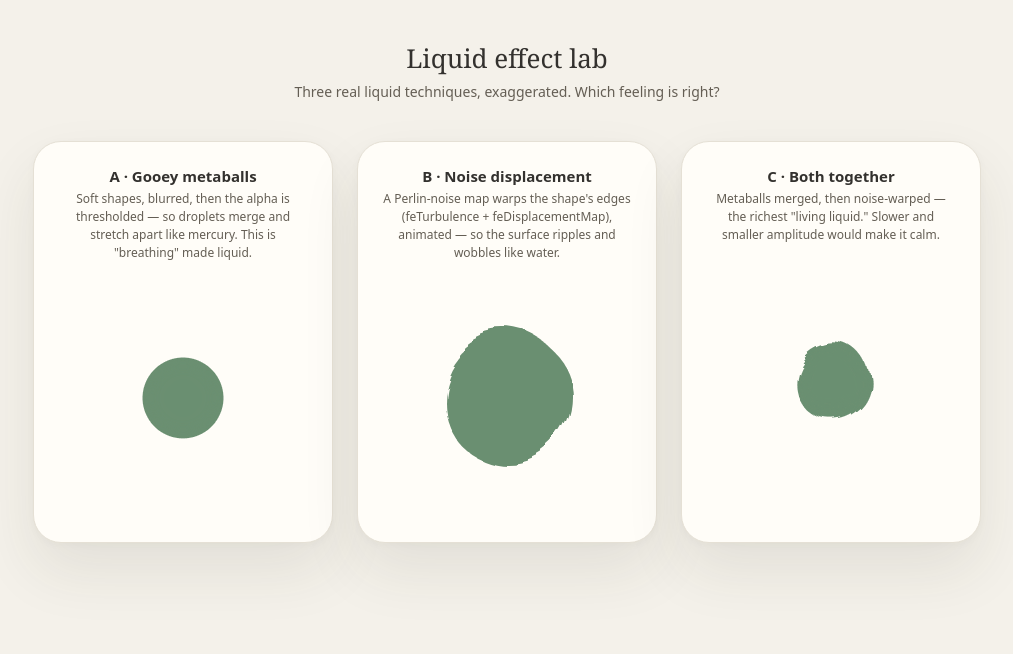
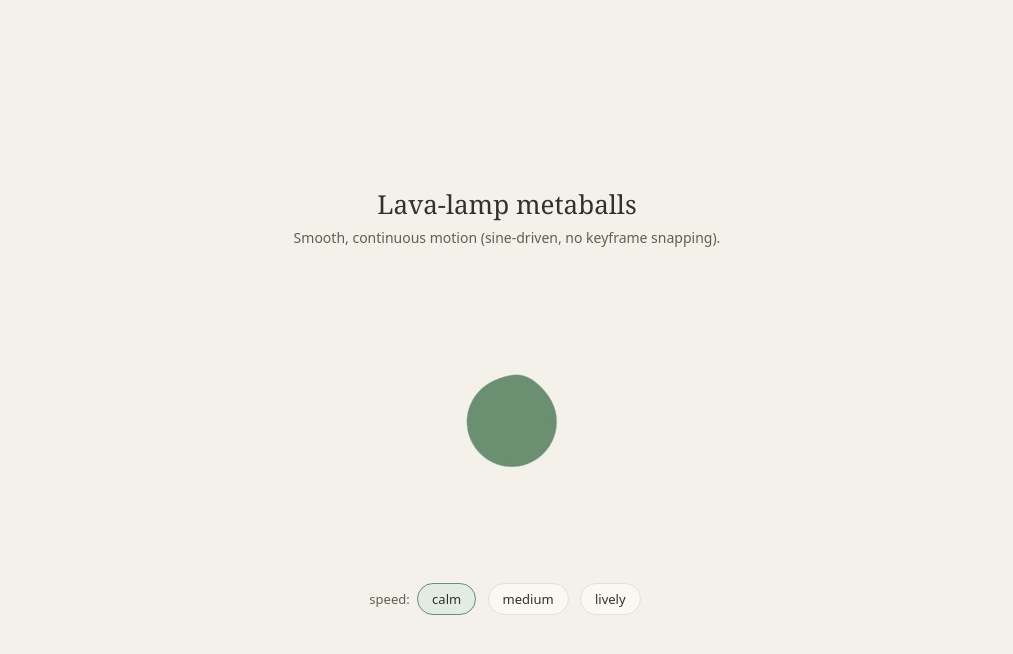
Before and after one commit to nejc-katlab/gentle-focus, a browser extension: page gate/liquid-lab.html in a window 1280 px wide. Shown: the whole page, without its empty margins (133-1146 px from the left). Drawn offline with Linux system fonts and the light colour scheme.

Commit message:
Lava-lamp metaballs: smooth sine-driven rAF motion (no keyframe snapping)
- Rewrite the metaball demo to drive blob positions with summed sine waves in a
  requestAnimationFrame loop; continuous eased motion, vertical lava bias
- Place blobs once synchronously so they render even if rAF is throttled
- Speed control (calm/medium/lively) + reduced-motion static fallback

```diff
--- a/gate/liquid-lab.html
+++ b/gate/liquid-lab.html
@@ -12,111 +12,96 @@
       background: var(--bg);
       color: var(--ink);
       font-family: var(--font);
-      padding: 40px 24px 80px;
+      display: grid;
+      place-items: center;
+      padding: 40px 24px;
     }
-    h1 { font-family: var(--font-serif); font-weight: 500; font-size: 26px; text-align: center; margin: 0 0 6px; }
-    .lede { text-align: center; color: var(--muted); font-size: 14px; margin: 0 0 40px; }
-    .grid { display: flex; flex-wrap: wrap; gap: 24px; justify-content: center; }
-    .cell {
-      width: 300px;
-      background: var(--card);
-      border: 1px solid var(--ring);
-      border-radius: var(--r-lg);
-      padding: 24px;
-      text-align: center;
-      box-shadow: var(--shadow-card);
+    .wrap { text-align: center; }
+    h1 { font-family: var(--font-serif); font-weight: 500; font-size: 26px; margin: 0 0 6px; }
+    .lede { color: var(--muted); font-size: 14px; margin: 0 0 28px; }
+    .orb { display: block; margin: 0 auto; }
+    .blob { fill: var(--accent); }
+    .controls { margin-top: 28px; font-size: 13px; color: var(--muted); }
+    .controls button {
+      font: inherit; color: var(--ink); background: var(--field);
+      border: 1px solid var(--ring); border-radius: 999px;
+      padding: 6px 14px; margin: 0 4px; cursor: pointer;
     }
-    .cell h2 { font-size: 15px; font-weight: 600; margin: 0 0 4px; }
-    .cell p { font-size: 12px; color: var(--muted); margin: 0 0 16px; line-height: 1.5; }
-    .stage { height: 240px; display: grid; place-items: center; }
-    svg { display: block; }
-    .blob { fill: var(--accent); }
-    .goo-svg { filter: none; }
+    .controls button.on { background: var(--accent-soft); border-color: var(--accent); }
   </style>
 </head>
 <body>
-  <h1>Liquid effect lab</h1>
-  <p class="lede">Three real liquid techniques, exaggerated. Which feeling is right?</p>
+  <div class="wrap">
+    <h1>Lava-lamp metaballs</h1>
+    <p class="lede">Smooth, continuous motion (sine-driven, no keyframe snapping).</p>
 
-  <div class="grid">
+    <svg class="orb" width="280" height="280" viewBox="0 0 280 280" aria-hidden="true">
+      <defs>
+        <filter id="goo">
+          <feGaussianBlur in="SourceGraphic" stdDeviation="11" result="blur"/>
+          <feColorMatrix in="blur" mode="matrix" values="1 0 0 0 0  0 1 0 0 0  0 0 1 0 0  0 0 0 20 -10"/>
+        </filter>
+      </defs>
+      <g id="balls" filter="url(#goo)"></g>
+    </svg>
 
-    <div class="cell">
-      <h2>A · Gooey metaballs</h2>
-      <p>Soft shapes, blurred, then the alpha is thresholded — so droplets merge and stretch apart like mercury. This is "breathing" made liquid.</p>
-      <div class="stage">
-        <svg width="220" height="220" viewBox="0 0 220 220" aria-hidden="true">
-          <defs>
-            <filter id="goo">
-              <feGaussianBlur in="SourceGraphic" stdDeviation="9" result="blur"/>
-              <feColorMatrix in="blur" mode="matrix" values="1 0 0 0 0  0 1 0 0 0  0 0 1 0 0  0 0 0 22 -11"/>
-            </filter>
-          </defs>
-          <g filter="url(#goo)">
-            <circle class="blob" cx="110" cy="110" r="42">
-              <animate attributeName="r" values="42;50;42" dur="6s" repeatCount="indefinite"/>
-            </circle>
-            <circle class="blob" cx="110" cy="110" r="22">
-              <animateTransform attributeName="transform" type="translate" values="0 0; 46 -34; -26 44; 0 0" dur="8s" repeatCount="indefinite"/>
-            </circle>
-            <circle class="blob" cx="110" cy="110" r="18">
-              <animateTransform attributeName="transform" type="translate" values="0 0; -50 22; 34 -40; 0 0" dur="10s" repeatCount="indefinite"/>
-            </circle>
-            <circle class="blob" cx="110" cy="110" r="14">
-              <animateTransform attributeName="transform" type="translate" values="0 0; 28 50; -46 -24; 0 0" dur="7.5s" repeatCount="indefinite"/>
-            </circle>
-          </g>
-        </svg>
-      </div>
+    <div class="controls">
+      speed:
+      <button data-speed="0.6" class="on">calm</button>
+      <button data-speed="1">medium</button>
+      <button data-speed="1.6">lively</button>
     </div>
+  </div>
 
-    <div class="cell">
-      <h2>B · Noise displacement</h2>
-      <p>A Perlin-noise map warps the shape's edges (feTurbulence + feDisplacementMap), animated — so the surface ripples and wobbles like water.</p>
-      <div class="stage">
-        <svg width="220" height="220" viewBox="0 0 220 220" aria-hidden="true">
-          <defs>
-            <filter id="liquid" x="-30%" y="-30%" width="160%" height="160%">
-              <feTurbulence type="fractalNoise" baseFrequency="0.014" numOctaves="2" seed="7" result="n">
-                <animate attributeName="baseFrequency" dur="14s" values="0.014;0.026;0.014" repeatCount="indefinite"/>
-              </feTurbulence>
-              <feDisplacementMap in="SourceGraphic" in2="n" scale="34"/>
-            </filter>
-          </defs>
-          <circle class="blob" cx="110" cy="110" r="66" filter="url(#liquid)"/>
-        </svg>
-      </div>
-    </div>
+  <script>
+    const CX = 140, CY = 140
+    // Each blob wanders via two summed sines per axis (incommensurate freqs => organic,
+    // no visible loop), with a gentle radius pulse. Vertical amplitude biased for lava feel.
+    const blobs = [
+      { r: 46, rp: 5,  ax: [8, 5],   ay: [10, 6],  wx: [0.05, 0.08], wy: [0.04, 0.07], px: [0, 2.1], py: [1.0, 3.3], wr: 0.06 },
+      { r: 22, rp: 4,  ax: [22, 10], ay: [40, 16], wx: [0.11, 0.17], wy: [0.08, 0.13], px: [0.5, 4], py: [2, 5.2], wr: 0.12 },
+      { r: 18, rp: 4,  ax: [30, 12], ay: [46, 14], wx: [0.09, 0.15], wy: [0.065, 0.12], px: [3, 1], py: [0.4, 2.6], wr: 0.1 },
+      { r: 14, rp: 3,  ax: [26, 14], ay: [52, 18], wx: [0.13, 0.19], wy: [0.07, 0.11], px: [1.7, 5], py: [4, 0.9], wr: 0.14 }
+    ]
 
-    <div class="cell">
-      <h2>C · Both together</h2>
-      <p>Metaballs merged, then noise-warped — the richest "living liquid." Slower and smaller amplitude would make it calm.</p>
-      <div class="stage">
-        <svg width="220" height="220" viewBox="0 0 220 220" aria-hidden="true">
-          <defs>
-            <filter id="both" x="-30%" y="-30%" width="160%" height="160%">
-              <feGaussianBlur in="SourceGraphic" stdDeviation="8" result="blur"/>
-              <feColorMatrix in="blur" mode="matrix" values="1 0 0 0 0  0 1 0 0 0  0 0 1 0 0  0 0 0 20 -10" result="goo"/>
-              <feTurbulence type="fractalNoise" baseFrequency="0.02" numOctaves="2" seed="4" result="n">
-                <animate attributeName="baseFrequency" dur="16s" values="0.02;0.032;0.02" repeatCount="indefinite"/>
-              </feTurbulence>
-              <feDisplacementMap in="goo" in2="n" scale="22"/>
-            </filter>
-          </defs>
-          <g filter="url(#both)">
-            <circle class="blob" cx="110" cy="110" r="40">
-              <animate attributeName="r" values="40;48;40" dur="7s" repeatCount="indefinite"/>
-            </circle>
-            <circle class="blob" cx="110" cy="110" r="20">
-              <animateTransform attributeName="transform" type="translate" values="0 0; 44 -28; -30 40; 0 0" dur="9s" repeatCount="indefinite"/>
-            </circle>
-            <circle class="blob" cx="110" cy="110" r="16">
-              <animateTransform attributeName="transform" type="translate" values="0 0; -46 26; 32 -38; 0 0" dur="11s" repeatCount="indefinite"/>
-            </circle>
-          </g>
-        </svg>
-      </div>
-    </div>
+    const g = document.getElementById('balls')
+    const nodes = blobs.map(() => {
+      const c = document.createElementNS('http://www.w3.org/2000/svg', 'circle')
+      c.setAttribute('class', 'blob')
+      g.appendChild(c)
+      return c
+    })
 
-  </div>
+    let speed = 0.6
+    const reduce = matchMedia('(prefers-reduced-motion: reduce)').matches
+
+    function place(t) {
+      blobs.forEach((b, i) => {
+        const cx = CX + b.ax[0] * Math.sin(b.wx[0] * t + b.px[0]) + b.ax[1] * Math.sin(b.wx[1] * t + b.px[1])
+        const cy = CY + b.ay[0] * Math.sin(b.wy[0] * t + b.py[0]) + b.ay[1] * Math.sin(b.wy[1] * t + b.py[1])
+        const r = b.r + b.rp * Math.sin(b.wr * t)
+        nodes[i].setAttribute('cx', cx.toFixed(2))
+        nodes[i].setAttribute('cy', cy.toFixed(2))
+        nodes[i].setAttribute('r', Math.max(2, r).toFixed(2))
+      })
+    }
+
+    place(0)
+    if (!reduce) {
+      const start = performance.now()
+      function frame(now) {
+        place(((now - start) / 1000) * speed)
+        requestAnimationFrame(frame)
+      }
+      requestAnimationFrame(frame)
+    }
+
+    document.querySelectorAll('.controls button').forEach(btn => {
+      btn.addEventListener('click', () => {
+        speed = Number(btn.dataset.speed)
+        document.querySelectorAll('.controls button').forEach(b => b.classList.toggle('on', b === btn))
+      })
+    })
+  </script>
 </body>
 </html>
```
